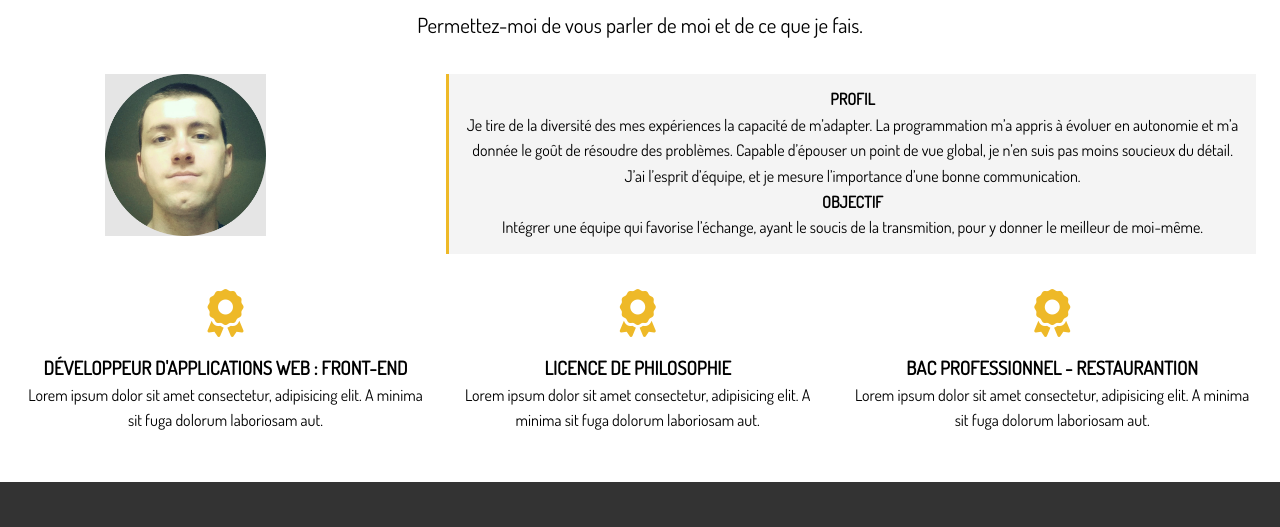
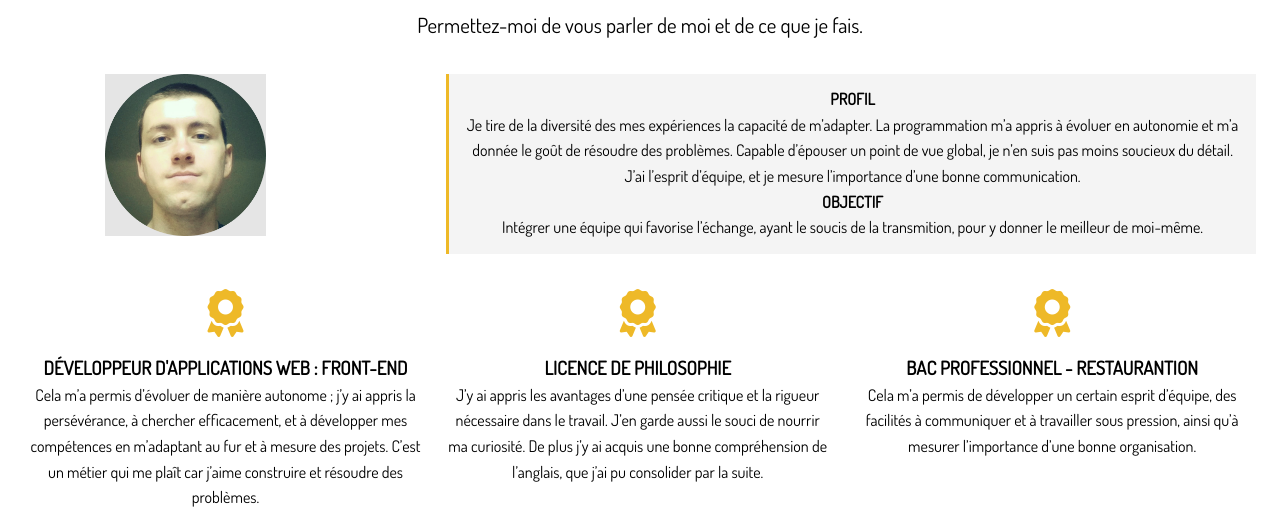
Before and after one commit to ROSORRNT/my-portfolio, a website: page dist/about.html in a window 1280 px wide. Shown: the part 207-734 px from the top of the page. Drawn offline with Linux system fonts and the light colour scheme.

Commit message:
Adding bio

```diff
--- a/dist/about.html
+++ b/dist/about.html
@@ -58,24 +58,21 @@
             <i class="fas fa-award fa-3x"></i>
             <h3>Développeur d'applications web : Front-End</h3>
             <p>
-              Lorem ipsum dolor sit amet consectetur, adipisicing elit. A minima
-              sit fuga dolorum laboriosam aut.
+              Cela m’a permis d’évoluer de manière autonome ; j’y ai appris la persévérance, à chercher efficacement, et à développer mes compétences en m’adaptant au fur et à mesure des projets. C’est un métier qui me plaît car j’aime construire et résoudre des problèmes.
             </p>
           </div>
           <div class="award-2">
             <i class="fas fa-award fa-3x"></i>
             <h3>Licence de Philosophie</h3>
             <p>
-              Lorem ipsum dolor sit amet consectetur, adipisicing elit. A minima
-              sit fuga dolorum laboriosam aut.
+              J’y ai appris les avantages d’une pensée critique et la rigueur nécessaire dans le travail. J’en garde aussi le souci de nourrir ma curiosité. De plus j’y ai acquis une bonne compréhension de l’anglais, que j’ai pu consolider par la suite.
             </p>
           </div>
           <div class="award-3">
             <i class="fas fa-award fa-3x"></i>
             <h3>Bac Professionnel - Restaurantion</h3>
             <p>
-              Lorem ipsum dolor sit amet consectetur, adipisicing elit. A minima
-              sit fuga dolorum laboriosam aut.
+              Cela m’a permis de développer un certain esprit d’équipe, des facilités à communiquer et à travailler sous pression, ainsi qu’à mesurer l’importance d’une bonne organisation.
             </p>
           </div>
         </div>
```
Also changed, not shown: dist/index.html (+1 -4 lines).
